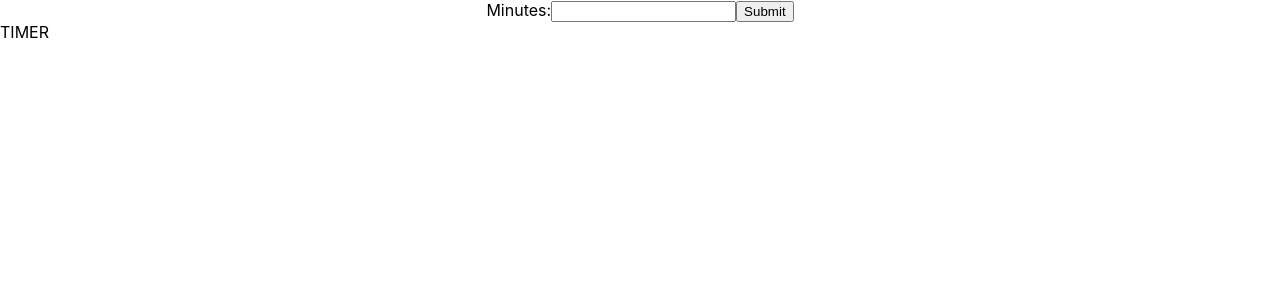
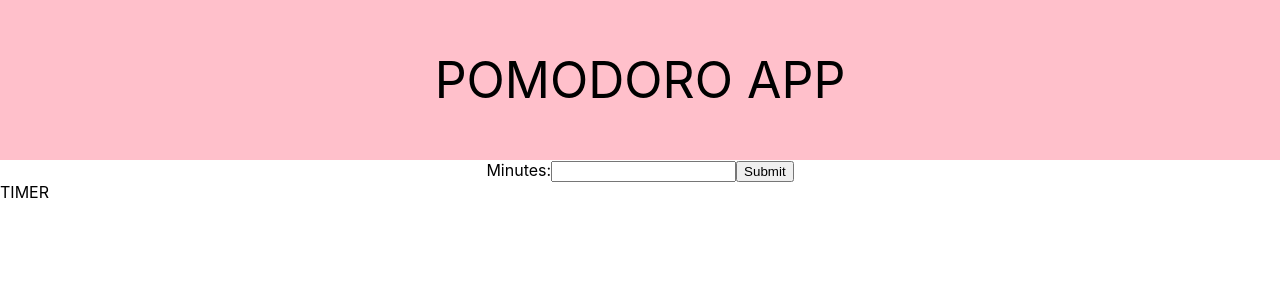
Before and after one commit to shafeenashaikh/React-Pomodoro-App, a React (Create React App) app: page / in a window 1280 px wide. Shown: the top 300 px of the page. Built offline with nearby package versions, Linux system fonts and the light colour scheme.

Commit message:
created header of the app

```diff
--- a/src/App.js
+++ b/src/App.js
@@ -3,12 +3,22 @@ import Form from './components/Form';
 import Timer from './components/Timer';
 import Finished from './components/Finished';
 // import Block from './components/Block';
+import styled from 'styled-components';
+
+const Title = styled.div`
+    font-size: 50px;
+    text-align: center;
+    padding: 50px 0px;
+
+    background: pink;
+`
 
 function App() {
   const [timeLeft, setTimeLeft] = useState(0);
   const [isPaused, setIsPoused] = useState(true);
   return (
     <>
+    <Title>POMODORO APP</Title>
     <Form setTimeLeft={setTimeLeft}/>
     {
       timeLeft<0?
```
